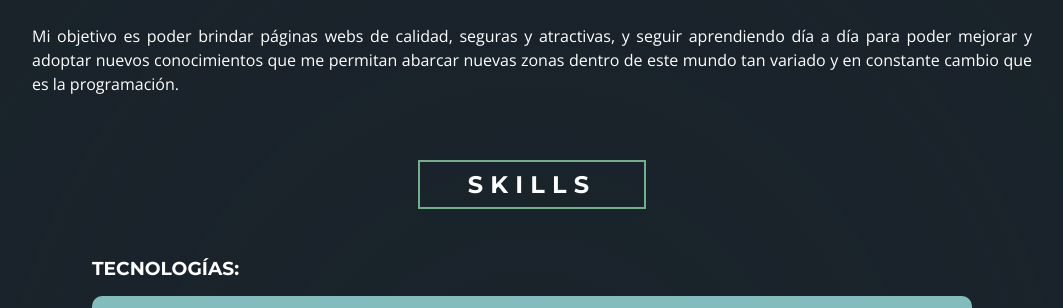
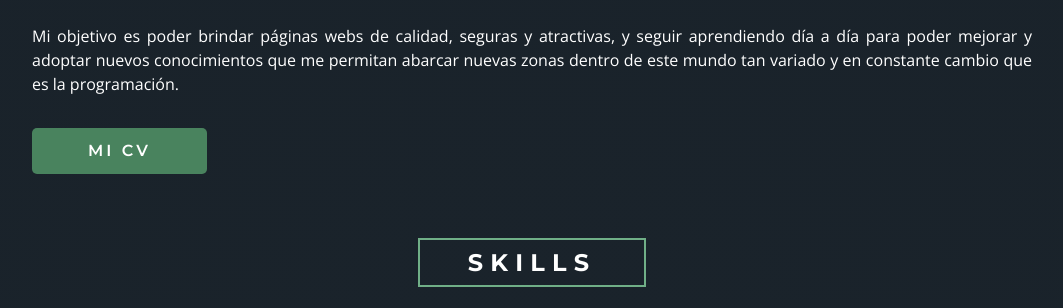
Before and after one commit to LucasAven/Portfolio, a plain HTML site: page index.html in a window 1280 px wide. Shown: the part 1324-1632 px from the top of the page, without its empty margins (108-1171 px from the left). Drawn offline with nearby package versions, Linux system fonts and the light colour scheme.

Commit message:
commit 'add cv'

```diff
--- a/css/main.css
+++ b/css/main.css
@@ -306,6 +306,22 @@ h2 {
     gap: 2em;
     margin: auto;
     max-width: 540px;
+}
+
+.cv-btn {
+    background-color: hsl(142, 28%, 40%);
+    border-radius: 5px;
+    text-align: center;
+    padding: .7em 3.5em;
+    letter-spacing: 3px;
+    cursor: pointer;
+    transition: all .5s ease-in-out;
+    font-weight: 600;
+    margin-right: auto;
+}
+
+.cv-btn:hover {
+    background-color: hsl(142, 28%, 46%);
 }
 
 .personal__title {
--- a/index.html
+++ b/index.html
@@ -68,6 +68,7 @@
             <br><br>
             Mi objetivo es poder brindar páginas webs de calidad, seguras y atractivas, y seguir aprendiendo día a día para poder mejorar y adoptar nuevos conocimientos que me permitan abarcar nuevas zonas dentro de este mundo tan variado y en constante cambio que es la programación.
             </p>
+            <a href="./Lucas Avendaño - CV.pdf" class="cv-btn" download="Lucas Avendaño - CV.pdf">MI CV</a>
         </div>
         <div class="skills-container" id="skills">
             <h2 class="personal__title">SKILLS</h2>
```
Also changed, not shown: 1 other file.
